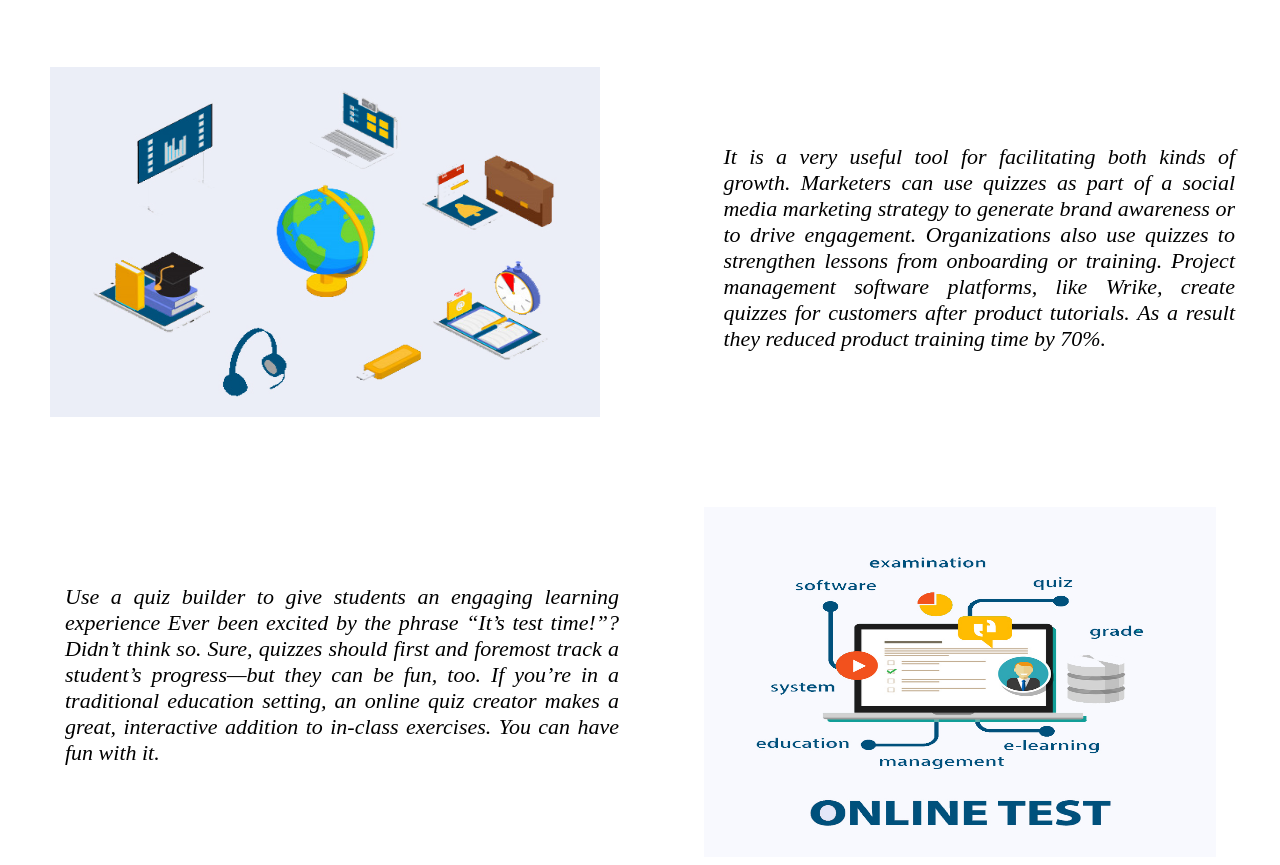
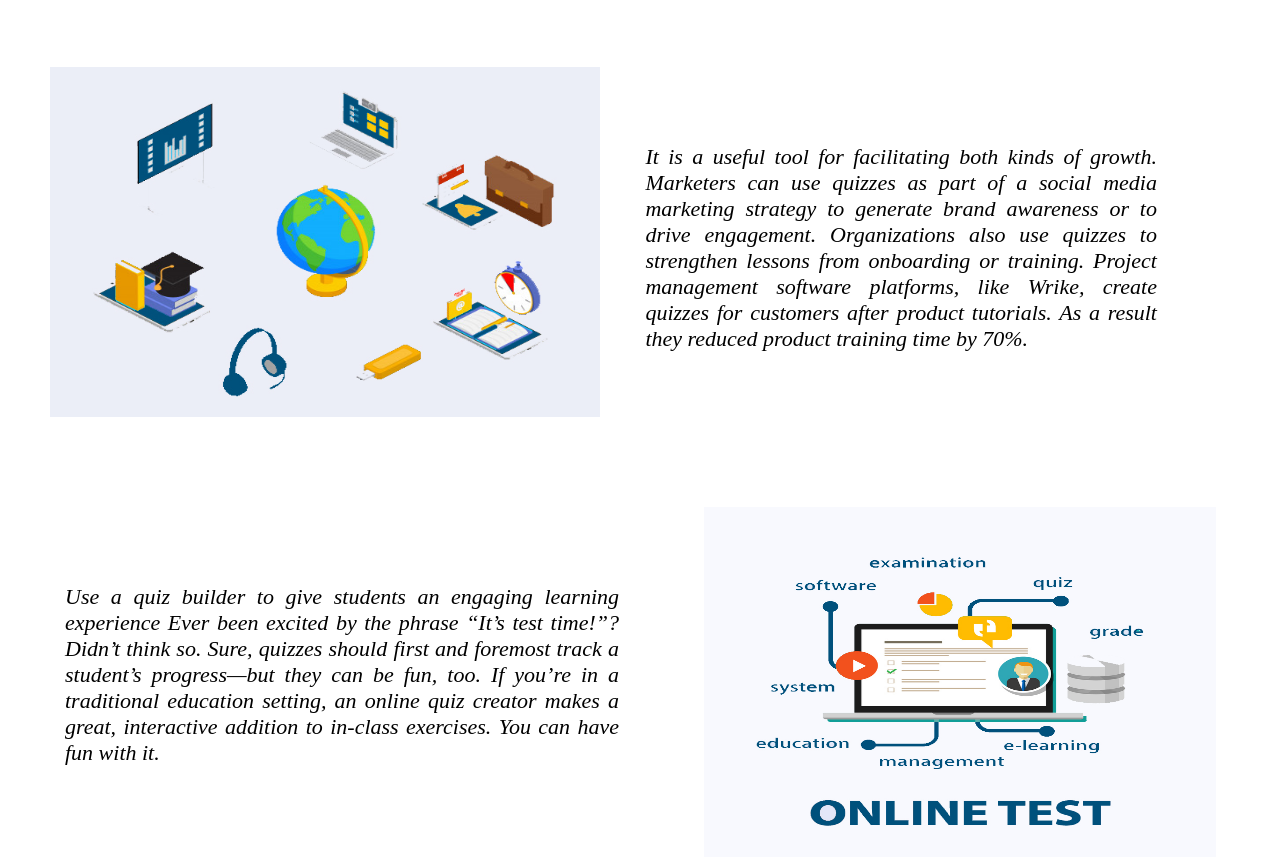
Before and after one commit to anjali-goyal06/quiz, a plain HTML site: page index.html in a window 1280 px wide. Shown: the part 1933-2798 px from the top of the page. Drawn offline with Linux system fonts and the light colour scheme.

Commit message:
Update index.html

```diff
--- a/index.html
+++ b/index.html
@@ -100,8 +100,8 @@ learning fun. More on this in a bit.   </p>
 
 <div>
 <img src=" a6.jpg " style="clear:both;float:left;width:43%;height:350px;margin-left:50px;">
-<p style="font-style:italic; font-size:22px;float:right;width:47%;padding:55px 45px;text-align:justify;margin-bottom:100px;" >
-It is a very useful tool for facilitating both kinds of growth.
+<p style="font-style:italic; font-size:22px;float:left;width:47%;padding:55px 45px;text-align:justify;margin-bottom:100px;" >
+It is a useful tool for facilitating both kinds of growth.
   Marketers can use quizzes as part of a social media marketing strategy
  to generate brand awareness or to drive engagement. Organizations also use
  quizzes to strengthen lessons from onboarding or training. Project management
```
